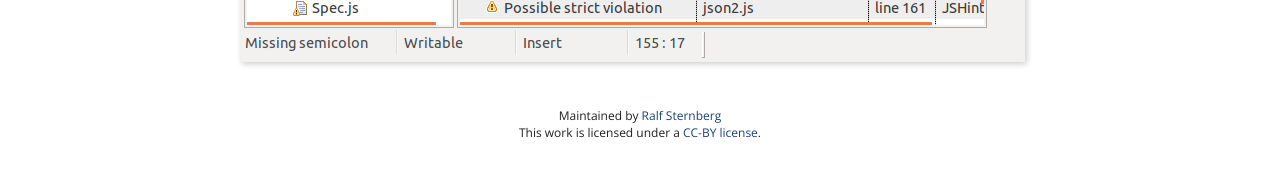
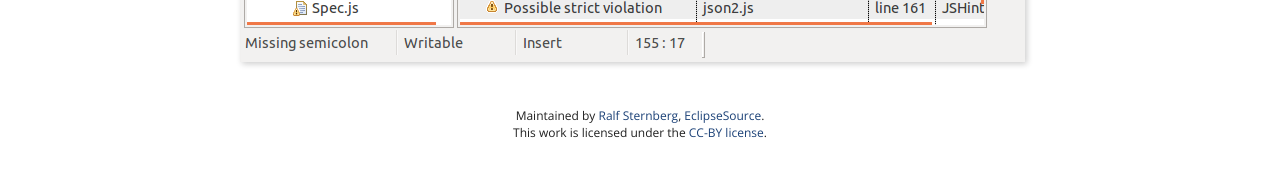
Before and after one commit to eclipsesource/jshint-eclipse, a Jekyll site: the page built from index.html, in a window 1280 px wide. Shown: the part 649-826 px from the top of the page. Built offline with Jekyll 4.4.1, drawn with Linux system fonts in a browser that asks for light colours.

Commit message:
Added EclipseSource link to footer

```diff
--- a/_layouts/default.html
+++ b/_layouts/default.html
@@ -32,10 +32,12 @@
 
   <div id="footer">
     <div class="center">
-      Maintained by
-      <a href="http://eclipsesource.com/blogs/author/rsternberg/">Ralf Sternberg</a>
       <p>
-        This work is licensed under a <a rel="license" href="http://creativecommons.org/licenses/by/3.0/">CC-BY license</a>.
+        Maintained by
+        <a href="http://eclipsesource.com/blogs/author/rsternberg/">Ralf Sternberg</a>,
+        <a href="http://eclipsesource.com/">EclipseSource</a>.
+        <br/>
+        This work is licensed under the <a rel="license" href="http://creativecommons.org/licenses/by/3.0/">CC-BY license</a>.
       </p>
     </div>
   </div>
```
